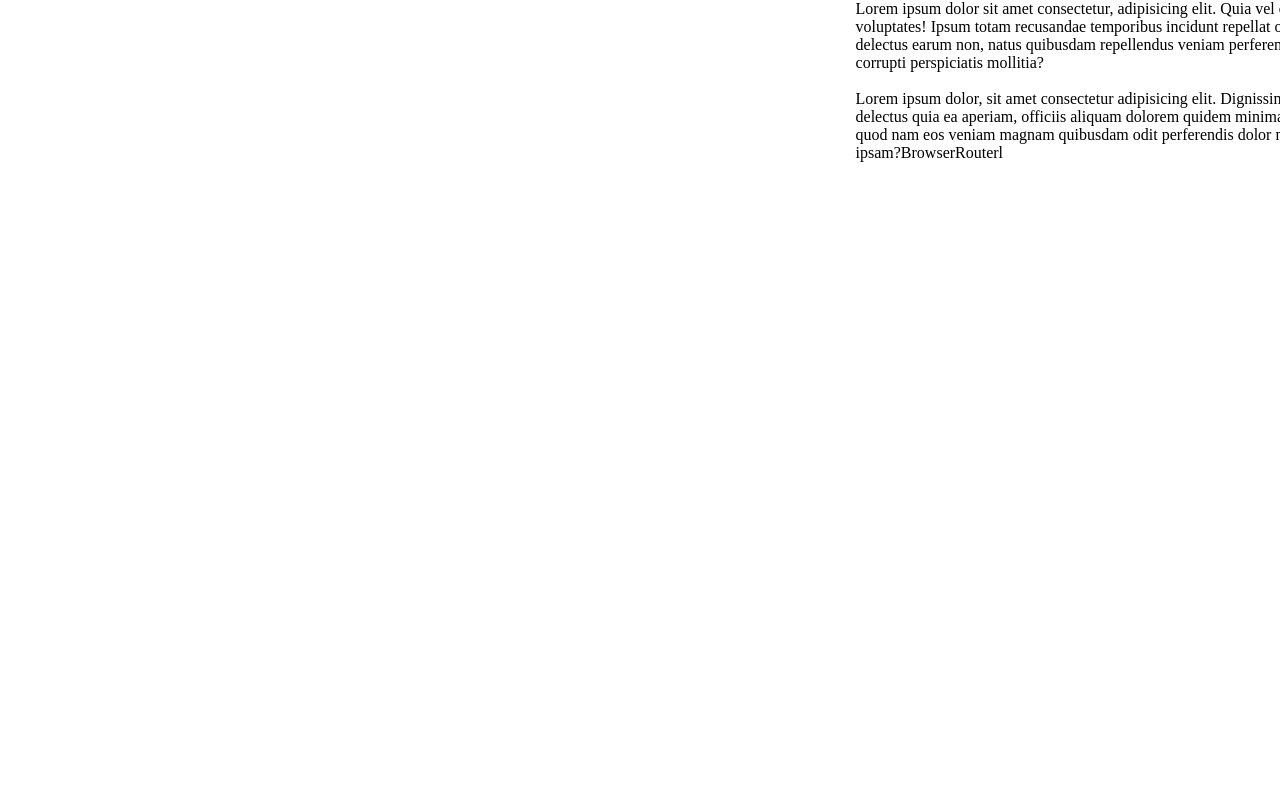
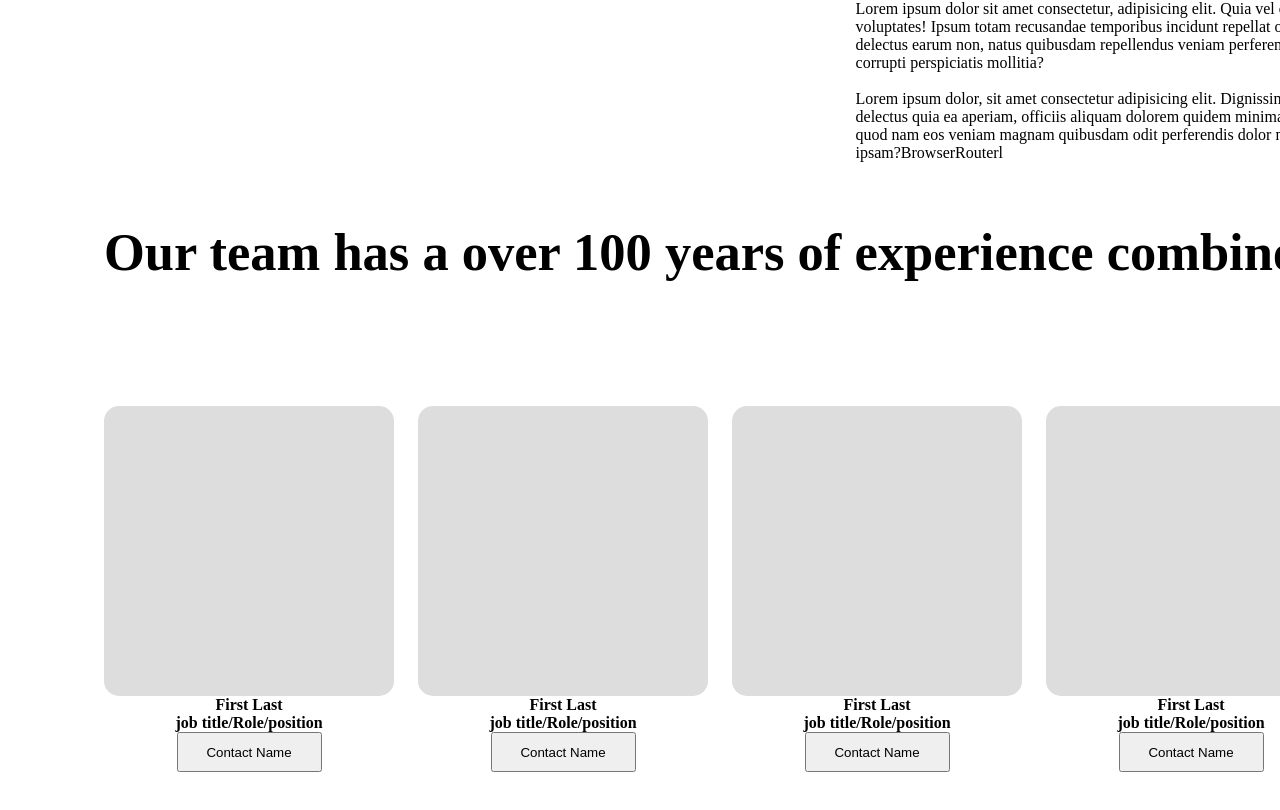
Before and after one commit to sahiba2503/NewFigma, a React (Vite) app: page /About in a window 1280 px wide. Shown: the part 1506-2316 px from the top of the page. Built offline with nearby package versions, Linux system fonts and the light colour scheme.

Commit message:
add layout about page

```diff
--- a/src/About.jsx
+++ b/src/About.jsx
@@ -1,11 +1,13 @@
 import React from 'react'
 import AboutUsKvasition from './AboutUsKvasition'
 import AboutOurStory from './AboutOurStory'
+import AboutOur from './AboutOur'
 function About() {
   return (
        <div>
         <AboutUsKvasition/>
         <AboutOurStory />
+        <AboutOur />
        </div>
   )
 }
--- /dev/null
+++ b/src/AboutOur.jsx
@@ -0,0 +1,39 @@
+import React from 'react'
+
+function AboutOur() {
+  return (
+    <div className='aboutOurTeam'>
+       <div className="ourTeamHeading">
+        <h2>Our team has a over 100 years of experience combined</h2>
+        </div>
+       <div className="ourTeamBranches">
+        <div className="ourTeambox">
+            <div className="branchephoto"></div>
+            <h4>First Last</h4>
+            <strong>job title/Role/position</strong>
+            <button> Contact Name</button>
+        </div>
+        <div className="ourTeambox">
+              <div className="branchephoto"></div>
+                          <h4>First Last</h4>
+            <strong>job title/Role/position</strong>
+            <button> Contact Name</button>
+        </div>
+        <div className="ourTeambox">
+              <div className="branchephoto"></div>
+                          <h4>First Last</h4>
+            <strong>job title/Role/position</strong>
+            <button> Contact Name</button>
+        </div>
+        <div className="ourTeambox">
+              <div className="branchephoto"></div>
+                          <h4>First Last</h4>
+            <strong>job title/Role/position</strong>
+            <button> Contact Name</button>
+        </div>
+       </div>
+    </div>
+  )
+}
+
+export default AboutOur
--- a/src/App.css
+++ b/src/App.css
@@ -632,3 +632,47 @@ font-size: 70px;
     height: 616px;
 
 }
+.aboutOurTeam{
+    /* border: 2px solid red; */
+    position: absolute;
+    top:1720px;
+    width: 100%;
+    /* height: 670px; */
+    padding: 8px 104px 32px 104px;
+
+}
+.ourTeamHeading{
+    /* border: 2px solid black; */
+    width: 1232px;
+    height: 152px;
+    font-size: 35px;
+}
+.ourTeamBranches {
+    /* border: 2px solid blue; */
+    display: flex;
+    flex-direction: row;
+    justify-content: space-between;
+
+}
+.ourTeamBranches .ourTeambox{
+    /* border: 2px solid black; */
+     border-radius: 17px;
+    width: 290px;
+    height: 430px;
+    display: flex;
+    flex-direction: column;
+    text-align: center;
+    justify-content: center;
+}
+.branchephoto{
+    /* border: 2px solid red; */
+    border-radius: 15px;
+    width: 100%;
+    height: 290px;
+    background-color: rgb(221, 221, 221);
+}
+ .ourTeambox button{
+    width: 50%;
+    height: 40px;
+    margin-left: 25%;
+ }
```
